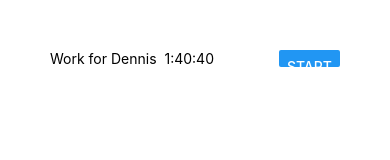
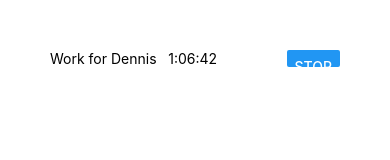
Before and after one commit to JonForest/react-timelog, a React Native app: screen / in a window 390 px wide. Both pictures are taken after a click on the button "START". Shown: the top 160 px of the page. Built offline with nearby package versions, Linux system fonts and the light colour scheme.

Commit message:
Time log record can start and stop, with time counting up in between

```diff
--- a/App.js
+++ b/App.js
@@ -8,9 +8,42 @@ export default class App extends React.Component {
     // todo: work out the state structure for this app
     this.state = {
      timelogItems: [
-       {key: 'Work for Dennis', time: 6000, started: false}
+       {key: 'Work for Dennis', time: 4000, started: false}
      ]
     }
+
+    this.startTimer = this.startTimer.bind(this);
+    this.stopTimer = this.stopTimer.bind(this);
+  }
+
+  startTimer(key) {
+    // Set the started flag immediately
+    const newRecords = this.state.timelogItems.map(item => {
+      if (item.key === key) {
+        item.started = true;
+      }
+      return item
+    })
+    this.setState({timelogItems: newRecords});
+
+    // todo: fix shadowed variables.  Maybe extract the map into a helper
+    let timer = setInterval(() => {
+      const newRecords = this.state.timelogItems.map(item => {
+        if (item.key === key) {
+          item.time++;
+          item.timer = timer;
+        }
+        return item;
+      })
+      this.setState({timelogItems: newRecords});
+    }, 1000);
+  }
+
+  stopTimer(key) {
+    const record = this.state.timelogItems.find(item => item.key === key);
+    clearTimeout(record.timer);
+    record.started = false;
+    this.setState(JSON.parse(JSON.stringify(this.state)));
   }
 
   render() {
@@ -18,7 +51,7 @@ export default class App extends React.Component {
       <View style={{padding: 50}}>
         <FlatList
           data={this.state.timelogItems}
-          renderItem={({item}) => <TimeRecord record={item}/>}
+          renderItem={({item}) => <TimeRecord record={item} startTimer={this.startTimer} stopTimer={this.stopTimer} />}
         />
       </View>
     );
@@ -26,28 +59,49 @@ export default class App extends React.Component {
 }
 
 class TimeRecord extends React.Component {
-  time() {
-    const totalSeconds = this.props.record.time;
+  constructor(props) {
+    super(props);
+    this.start = this.start.bind(this);
+    this.stop = this.stop.bind(this);
+    this.getTime = this.getTime.bind(this);
+  }
+
+  leftPadTime(digits) {
+    if (String(digits).length < 2) return '0' + digits;
+    return digits
+  }
+
+  getTime(totalSeconds) {
+    if (Number(totalSeconds) === 0) return '00:00:00';
+
     const hours = Math.floor(totalSeconds / 3600);
     const hoursRemainder = totalSeconds % 3600;
-    const minutes = Math.floor(hoursRemainder / 60);
-    const minutesRemainder = hoursRemainder / 60;
-    const seconds = Math.floor(minutesRemainder);
+    const minutes = this.leftPadTime(Math.floor(hoursRemainder / 60));
+    const seconds = this.leftPadTime(hoursRemainder % 60);
     return `${hours}:${minutes}:${seconds}`;
   }
 
-  noop() {
-    return;
+  start() {
+    this.props.startTimer(this.props.record.key);
+  }
+
+  stop() {
+    console.log('stop')
+    this.props.stopTimer(this.props.record.key);
   }
 
   render() {
+    console.log('render called' + this.props.record.time);
     const button = this.props.record.started
-      ? <Button title="Stop" onPress={this.noop} style={{flex:1}} />
-      : <Button title="Start" onPress={this.noop} style={{flex:1}} />
+      ? <Button title="Stop" onPress={this.stop} style={{flex:1}} />
+      : <Button title="Start" onPress={this.start} style={{flex:1}} />
+    const formattedTime = this.getTime(this.props.record.time);
+    console.log(formattedTime)
+
     return (
       <View style={{flex: 0.5, flexDirection: 'row'}}>
         <Text style={{flex: 1}}>{this.props.record.key}</Text>
-        <Text style={{flex: 1}}>{this.time()}</Text>
+        <Text style={{flex: 1}}>{formattedTime}</Text>
         {button}
       </View>
     );
```
